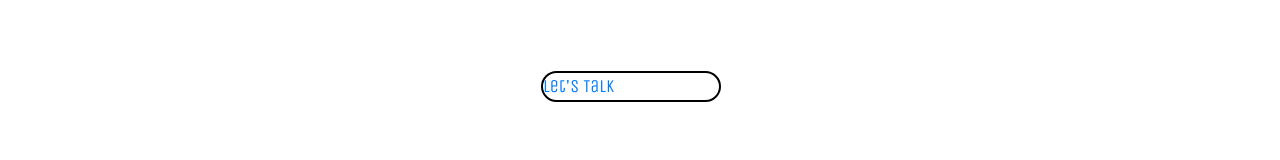
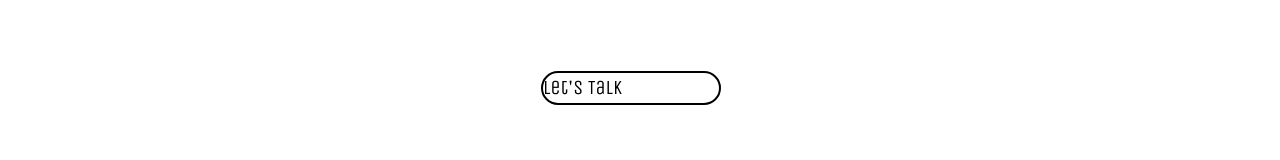
Before and after one commit to jinc132/jinschang-Portfolio, a React (Create React App) app: page /About in a window 1280 px wide. Shown: the part 1268-1428 px from the top of the page. Built offline with nearby package versions, Linux system fonts and the light colour scheme.

Commit message:
re-adjust size and positions

```diff
--- a/src/css/about.css
+++ b/src/css/about.css
@@ -51,12 +51,13 @@
     background-color: black;
 }
 
-.email-container h4:hover {
+.email-container a:hover {
     color: white;
 }
 
-.email-container h4 {
+.email-container a {
     text-align: center;
+    font-size: 20px;
     padding-top: .3em;
     color: black;
 }
```
